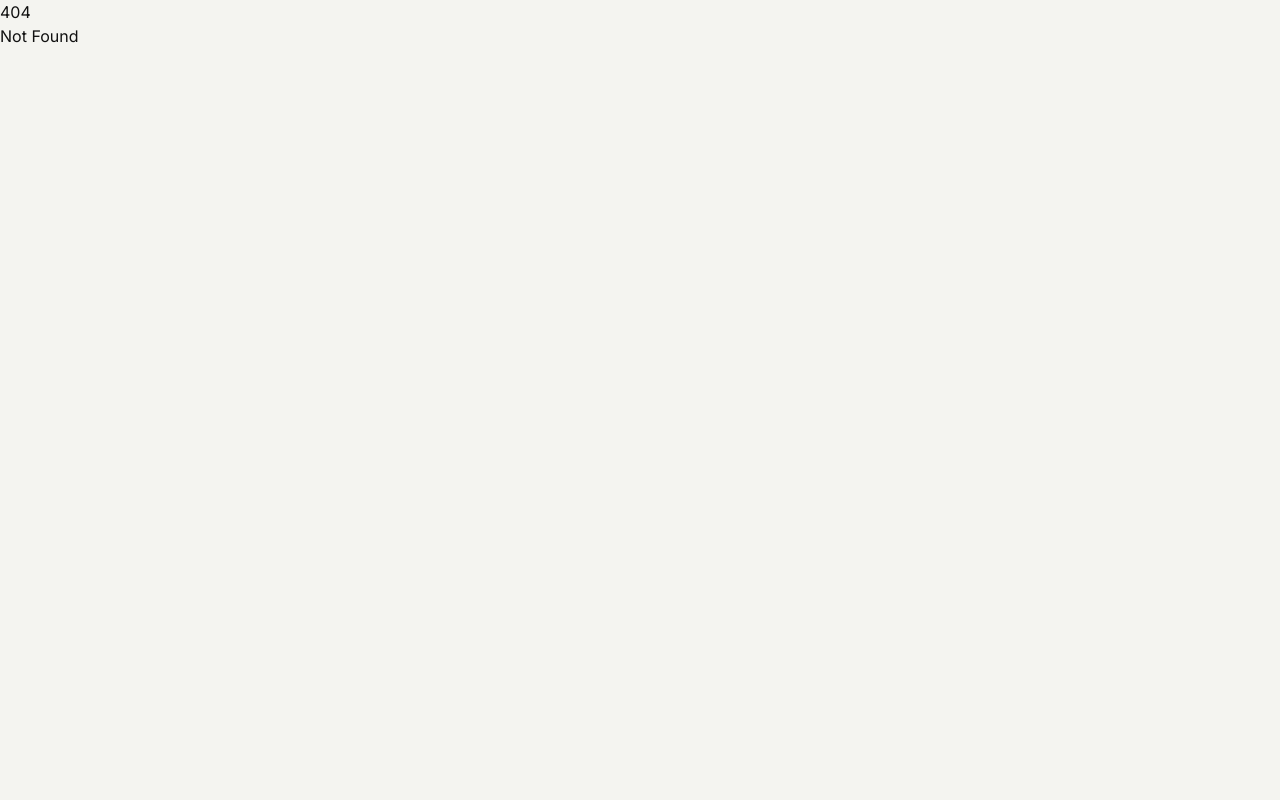
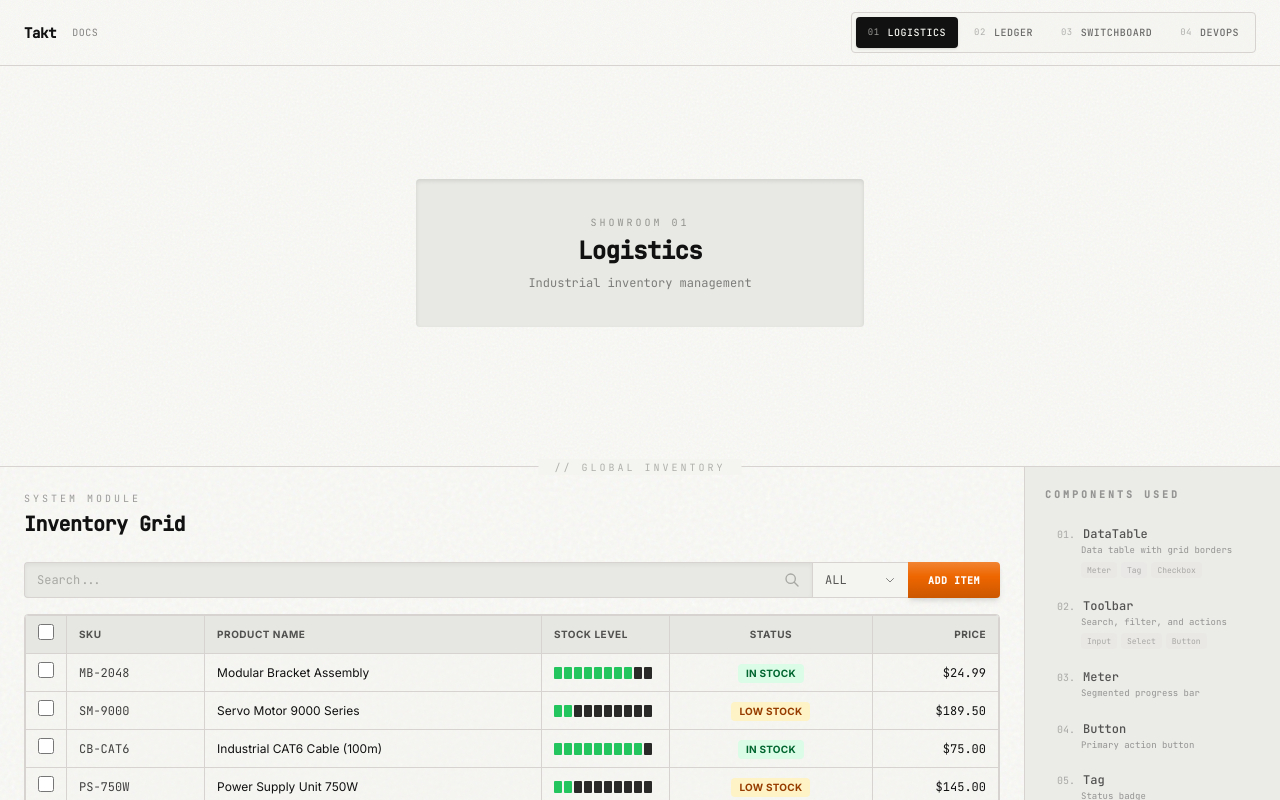
Before and after one commit to ardey26/takt, a SvelteKit app: page /showroom in a window 1280 px wide. Before the commit this address had no page. Shown: the top 800 px of the page. Built offline with nearby package versions, Linux system fonts and the light colour scheme.

Commit message:
feat: add docs link to header

```diff
--- /dev/null
+++ b/src/routes/showroom/+page.svelte
@@ -0,0 +1,64 @@
+<script lang="ts">
+	import { page } from '$app/stores';
+	import { goto } from '$app/navigation';
+
+	import ModeSelector from '$lib/components/ModeSelector.svelte';
+	import LogisticsView from '$lib/components/views/LogisticsView.svelte';
+	import LedgerView from '$lib/components/views/LedgerView.svelte';
+	import SettingsView from '$lib/components/views/SettingsView.svelte';
+	import DevOpsView from '$lib/components/views/DevOpsView.svelte';
+
+	// Get mode from URL query param, default to 'logistics'
+	let currentMode = $derived($page.url.searchParams.get('mode') || 'logistics');
+
+	const modeLabels: Record<string, string> = {
+		'logistics': 'Logistics',
+		'ledger': 'Ledger',
+		'settings': 'Switchboard',
+		'devops': 'DevOps'
+	};
+
+	function handleModeChange(mode: string) {
+		const url = new URL(window.location.href);
+		url.searchParams.set('mode', mode);
+		goto(url.pathname + url.search, { replaceState: true });
+	}
+</script>
+
+<svelte:head>
+	<title>Takt · Showroom{currentMode ? `: ${modeLabels[currentMode] || currentMode}` : ''}</title>
+	<meta name="description" content="High-end Svelte component library inspired by Dieter Rams. Explore component showrooms." />
+</svelte:head>
+
+<header class="sticky top-0 z-50 chassis border-b border-stone-300 bg-[#F5F5F0]/95 backdrop-blur-sm">
+	<div class="flex items-center justify-between px-4 sm:px-6 py-3">
+		<div class="flex items-center gap-4">
+			<a href="/" class="font-mono text-sm font-bold tracking-tight text-matte hover:text-signal transition-colors">
+				Takt
+			</a>
+			<a
+				href="/components"
+				class="font-mono text-[10px] text-matte/50 uppercase tracking-wider hover:text-signal transition-all"
+			>
+				Docs
+			</a>
+		</div>
+
+		<ModeSelector
+			value={currentMode}
+			onchange={handleModeChange}
+		/>
+	</div>
+</header>
+
+{#if currentMode === 'logistics'}
+	<LogisticsView />
+{:else if currentMode === 'ledger'}
+	<LedgerView />
+{:else if currentMode === 'settings'}
+	<SettingsView />
+{:else if currentMode === 'devops'}
+	<DevOpsView />
+{:else}
+	<LogisticsView />
+{/if}
```
